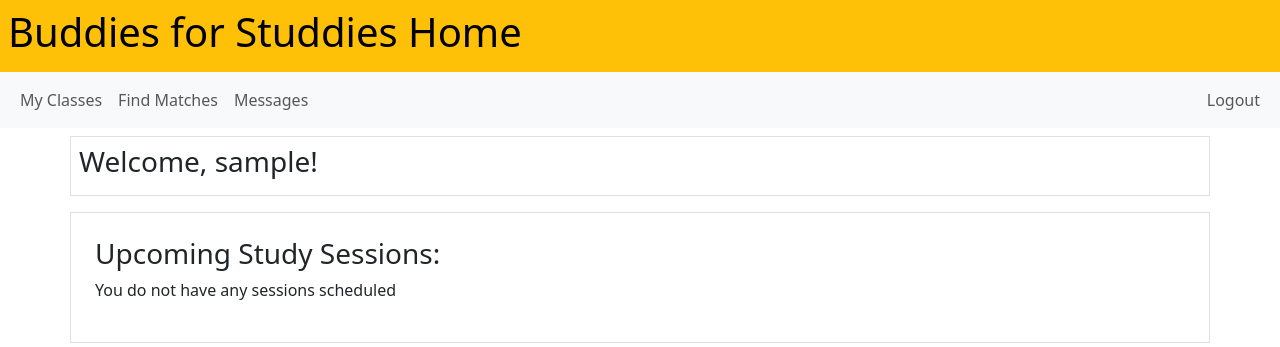
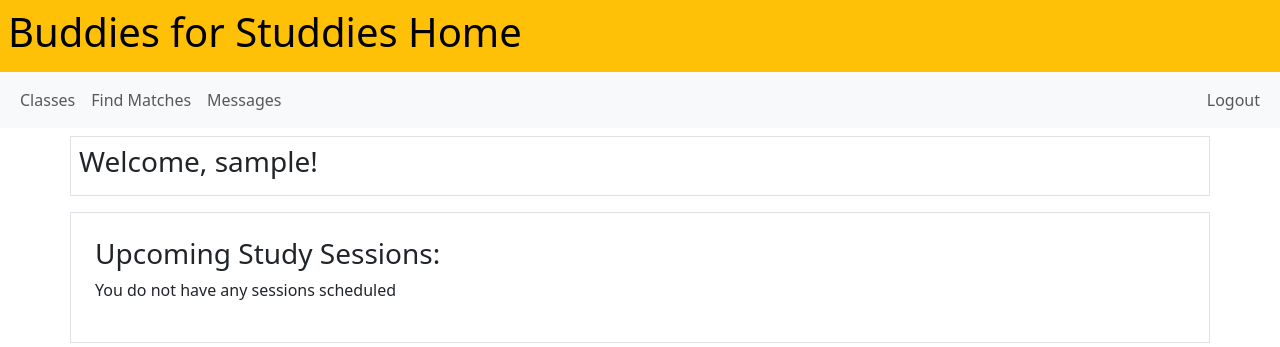
Before and after one commit to rafid-mirza/study-buddy-website, a Django app: page /buddiesforstudies/ in a window 1280 px wide. Shown: the top 347 px of the page. Run offline with Django 4.2, Linux system fonts and the light colour scheme; the visitor is signed in with stand-in values (Sample User, id 1); data that the repository does not hold is empty; some libraries are stand-ins or nearby versions.

Commit message:
revert "updated navigation bar"
This reverts commit 61b6320b9895f2e68bb44d5bea7ad4d15237379b.

```diff
--- a/buddiesforstudies/templates/info_retrieve.html
+++ b/buddiesforstudies/templates/info_retrieve.html
@@ -28,7 +28,7 @@
                             <a class="nav-link" href="{% url 'index' %}">Home</a>
                         </li>
                         <li class="nav-item">
-                            <a class="nav-link" href="{% url 'classes_view' %}">My Classes</a>
+                            <a class="nav-link" href="{% url 'classes_view' %}">Classes</a>
                         </li>
                         <li class="nav-item">
                             <a class="nav-link" href="{% url 'all_rooms' %}">Messages</a>
--- a/buddiesforstudies/templates/login.html
+++ b/buddiesforstudies/templates/login.html
@@ -25,7 +25,7 @@
           <!-- Links -->
           <ul class="navbar-nav">
             <li class="nav-item">
-              <a class="nav-link" href="{% url 'classes_view' %}">My Classes</a>
+              <a class="nav-link" href="{% url 'classes_view' %}">Classes</a>
             </li>
             <li class="nav-item">
               <a class="nav-link" href="{% url 'matching' %}">Find Matches</a>
--- a/buddiesforstudies/templates/matching.html
+++ b/buddiesforstudies/templates/matching.html
@@ -28,7 +28,7 @@
               <a class="nav-link" href="{% url 'index' %}">Home</a>
             </li>
             <li class="nav-item">
-              <a class="nav-link" href="{% url 'classes_view' %}">My Classes</a>
+              <a class="nav-link" href="{% url 'classes_view' %}">Classes</a>
             </li>
             <li class="nav-item">
               <a class="nav-link" href="{% url 'all_rooms' %}">Messages</a>
```
